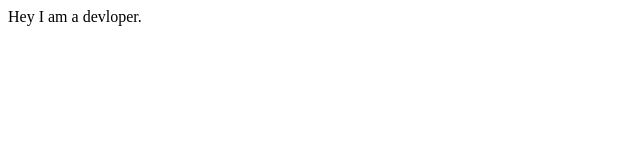
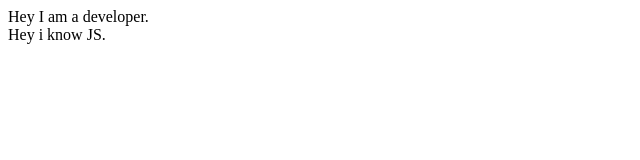
Before and after one commit to saqlainkaleem/Test, a plain HTML site: page index.html in a window 1280 px wide. Shown: the full height of the page, 0-640 px from the left. Drawn offline with Linux system fonts and the light colour scheme.

Commit message:
refactor: Updated index page

```diff
--- a/index.html
+++ b/index.html
@@ -6,6 +6,6 @@
     <title>Test Files</title>
 </head>
 <body>
-    Hey I am a devloper.
+    Hey I am a developer.<br>Hey i know JS.
 </body>
 </html>
```
